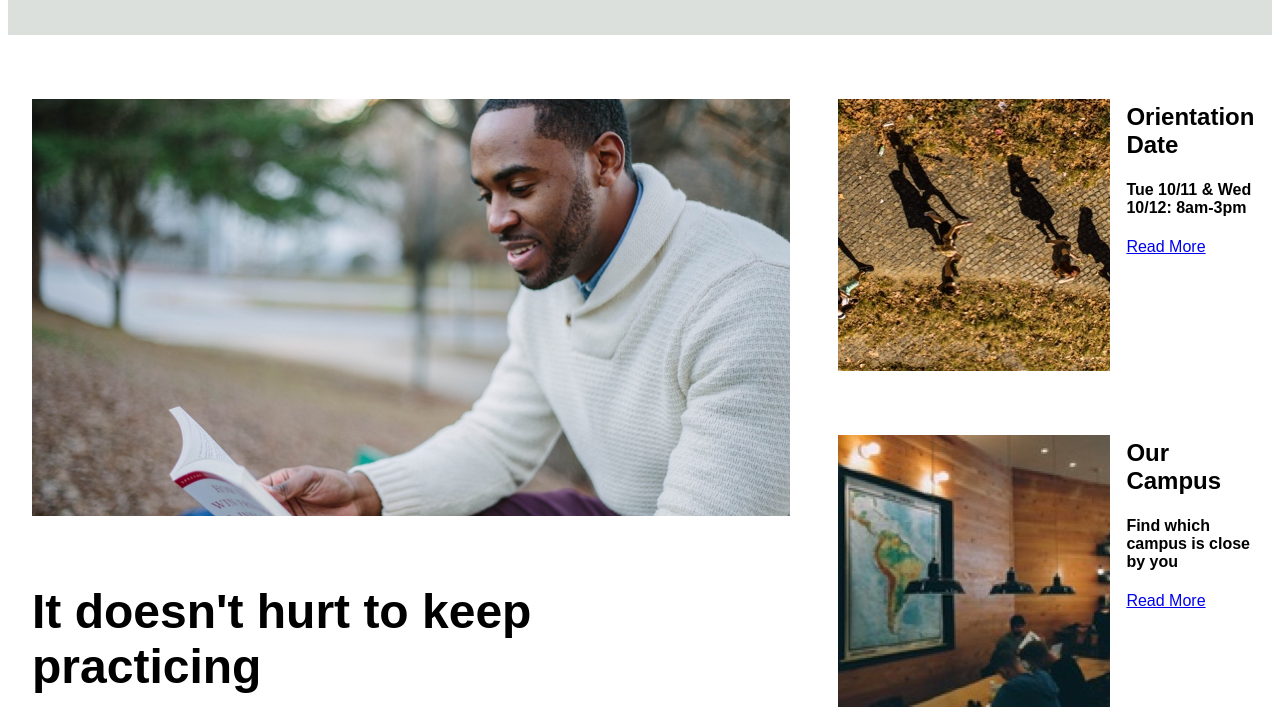
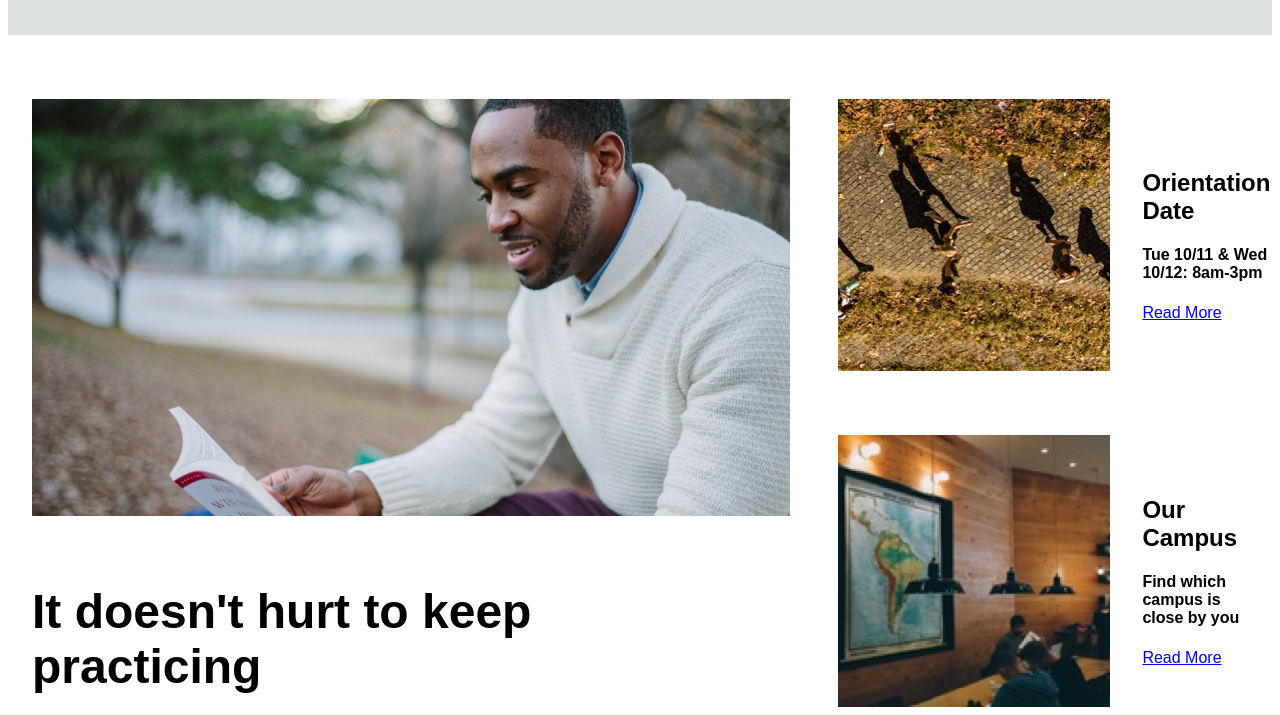
Before and after one commit to darwinsdude/Capstone, a plain HTML site: page index.html in a window 1280 px wide. Shown: the part 667-1382 px from the top of the page. Drawn offline with Linux system fonts and the light colour scheme.

Commit message:
Update stylesheet.css

```diff
--- a/resources/stylesheet.css
+++ b/resources/stylesheet.css
@@ -156,9 +156,12 @@ width: 60%;
 .card{
     display: flex;
     justify-content: flex-start;
+    align-items: center;
     padding: 16px;
     box-sizing: border-box;
     margin-left: 40px;
+    flex-direction: row;
+    max-width: auto;
 
 
 }
@@ -169,6 +172,10 @@ width: 60%;
     margin: 16px;
 }
 
+.card-text{
+    margin-left: 16px;
+}
+
 #card3{
     background-color: lightgray;
 }
```
